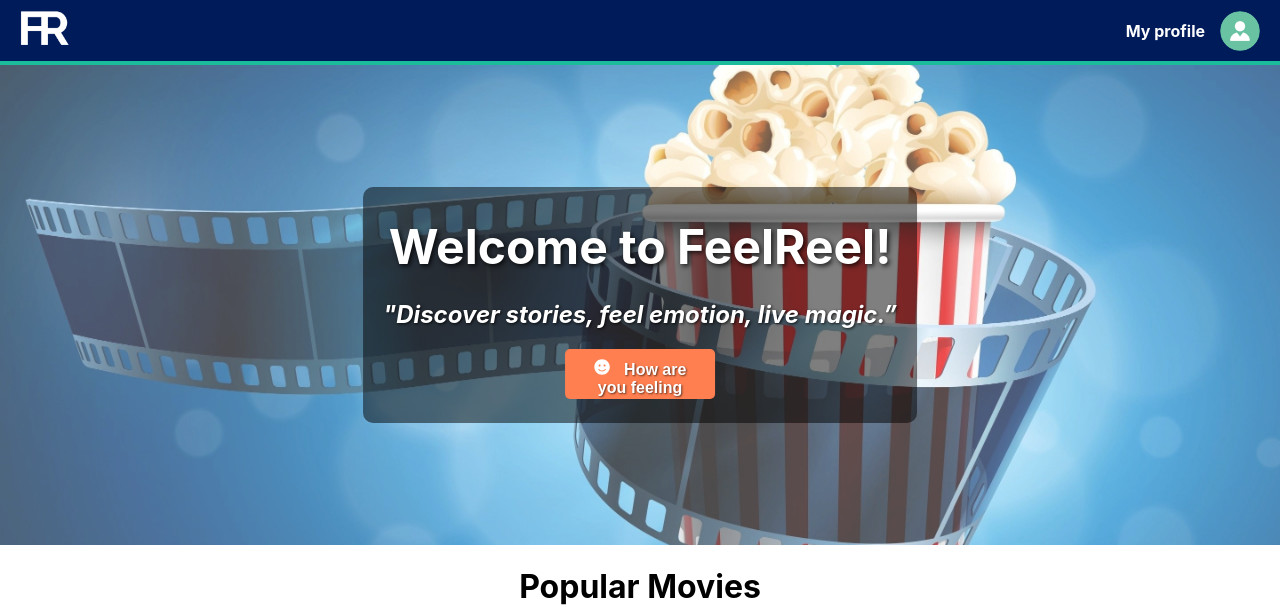
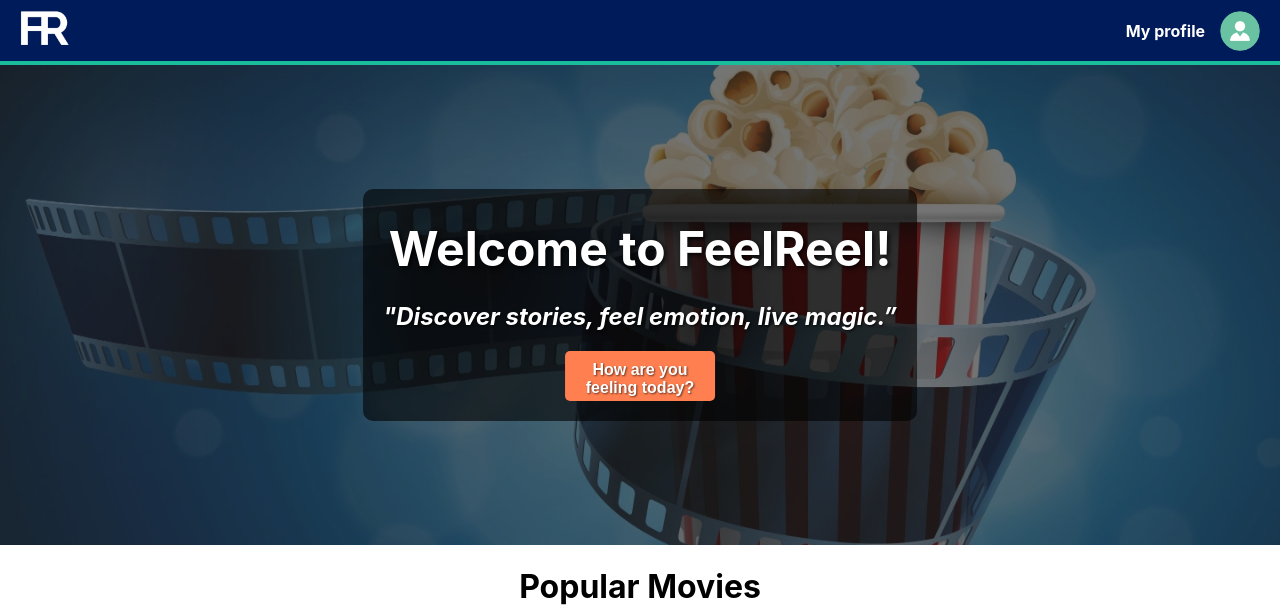
Before and after one commit to miireiatorras/movies, a React (Create React App) app: page / in a window 1280 px wide. Shown: the top 607 px of the page. Built offline with nearby package versions, Linux system fonts and the light colour scheme; no server answers.

Commit message:
arreglos estilo

```diff
--- a/src/features/banner/Banner.css
+++ b/src/features/banner/Banner.css
@@ -9,10 +9,12 @@
   width: 100%;
   height: 100%; /* La altura será proporcional al contenedor */
   object-fit: cover; /* Hace que la imagen cubra el contenedor sin distorsionarse */
-  opacity: 0.7;
+  opacity: 0.9; /* Aumenta la opacidad para hacer la imagen más oscura */
   position: absolute;
   top: 0;
   left: 0;
+  filter: brightness(0.4); /* Hace que la imagen sea más oscura */
+  box-shadow: 0 0 100px rgba(0, 0, 0, 0.9); /* Sombra más fuerte y más amplia */
 }
 
 .banner-content {
@@ -24,7 +26,7 @@
   color: white;
   z-index: 1;
   padding: 20px;
-  background: rgba(0, 0, 0, 0.5);
+  background: rgba(0, 0, 0, 0.6); /* Fondo negro con más opacidad */
   border-radius: 10px;
 }
 
@@ -32,14 +34,14 @@
   font-size: 3rem;
   font-weight: bold;
   margin: 10px 0;
-  text-shadow: 2px 2px 5px rgba(0, 0, 0, 0.8);
+  text-shadow: 2px 2px 5px rgba(0, 0, 0, 0.9); /* Sombra más intensa en el texto */
 }
 
 .banner-content h3 {
   font-size: 1.5rem;
   margin-bottom: 20px;
   font-style: italic;
-  text-shadow: 1px 1px 3px rgba(0, 0, 0, 0.8);
+  text-shadow: 1px 1px 3px rgba(0, 0, 0, 0.9); /* Sombra más intensa en el texto */
 }
 
 .banner-content button {
--- a/src/features/banner/Banner.jsx
+++ b/src/features/banner/Banner.jsx
@@ -1,6 +1,5 @@
 import React from 'react';
 import './Banner.css';
-import { FaSmile } from 'react-icons/fa'; // Importa el icono de la cara sonriente
 
 function Banner() {
   return (
@@ -10,7 +9,6 @@ function Banner() {
         <h1>Welcome to FeelReel!</h1>
         <h3>"Discover stories, feel emotion, live magic.”</h3>
         <button>
-          <FaSmile style={{ marginRight: '10px' }} /> {/* Cara sonriente */}
           How are you feeling today?
         </button>
       </div>
```
